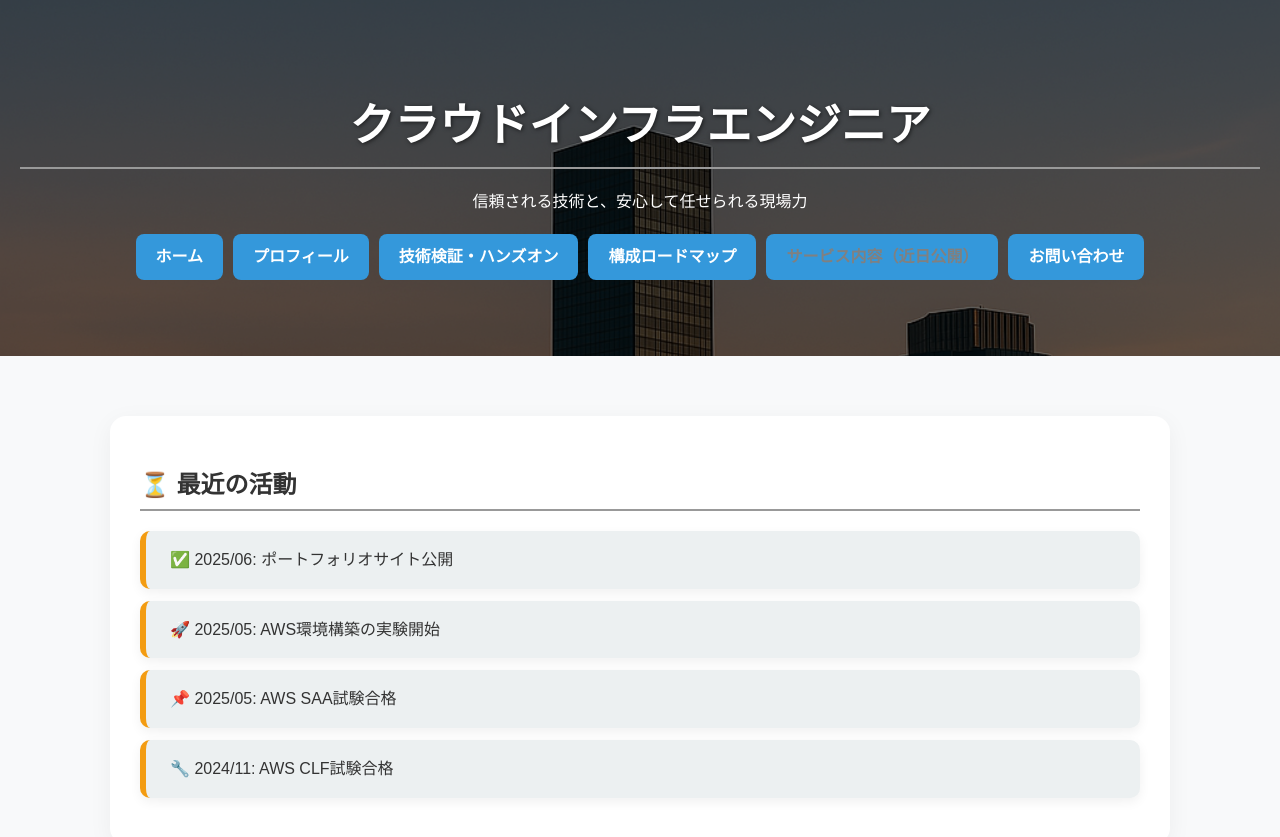
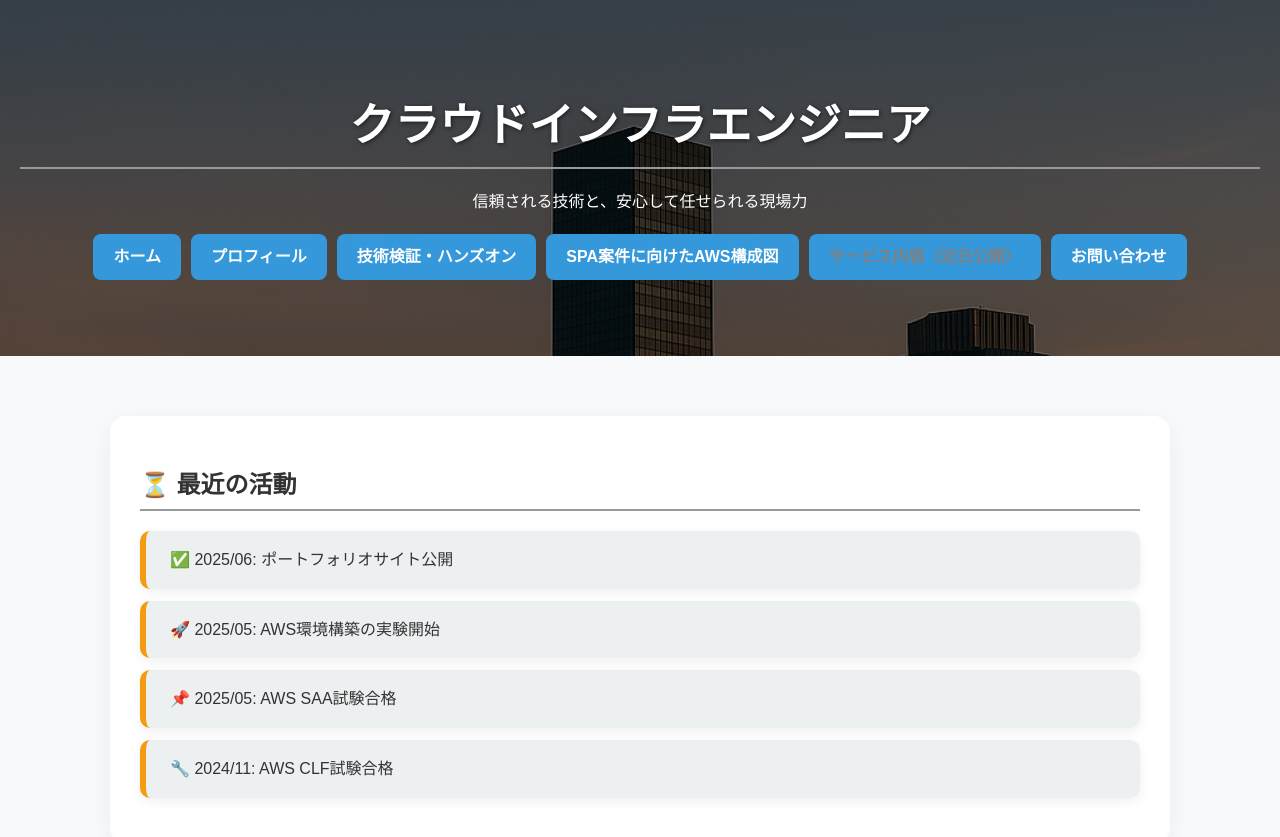
Before and after one commit to cloudrobo48/aws-cloud, a Jekyll site: the page index.html, which Jekyll copies as it is, in a window 1280 px wide and 900 px high. Shown: the top 837 px of the window. Built offline with Jekyll 4.4.1, drawn with Linux system fonts in a browser that asks for light colours.

Commit message:
update spa

```diff
--- a/index.html
+++ b/index.html
@@ -16,7 +16,7 @@
           <li><a href="/docs/about.html">プロフィール</a></li>
           <li><a href="/docs/aws-hands-on.html">技術検証・ハンズオン</a></li>
           <li>
-            <a href="/docs/architecture-roadmap.html">構成ロードマップ</a>
+            <a href="/docs/spa-architecture.html">SPA案件に向けたAWS構成図</a>
           </li>
           <li>
             <a
```
